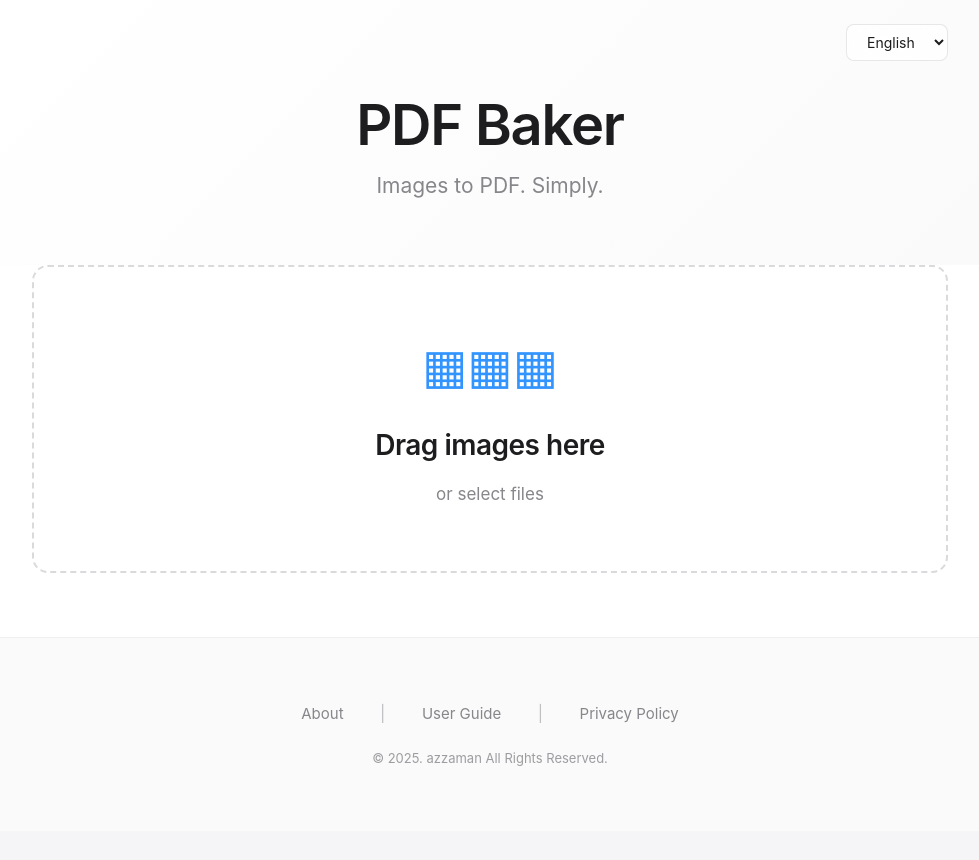
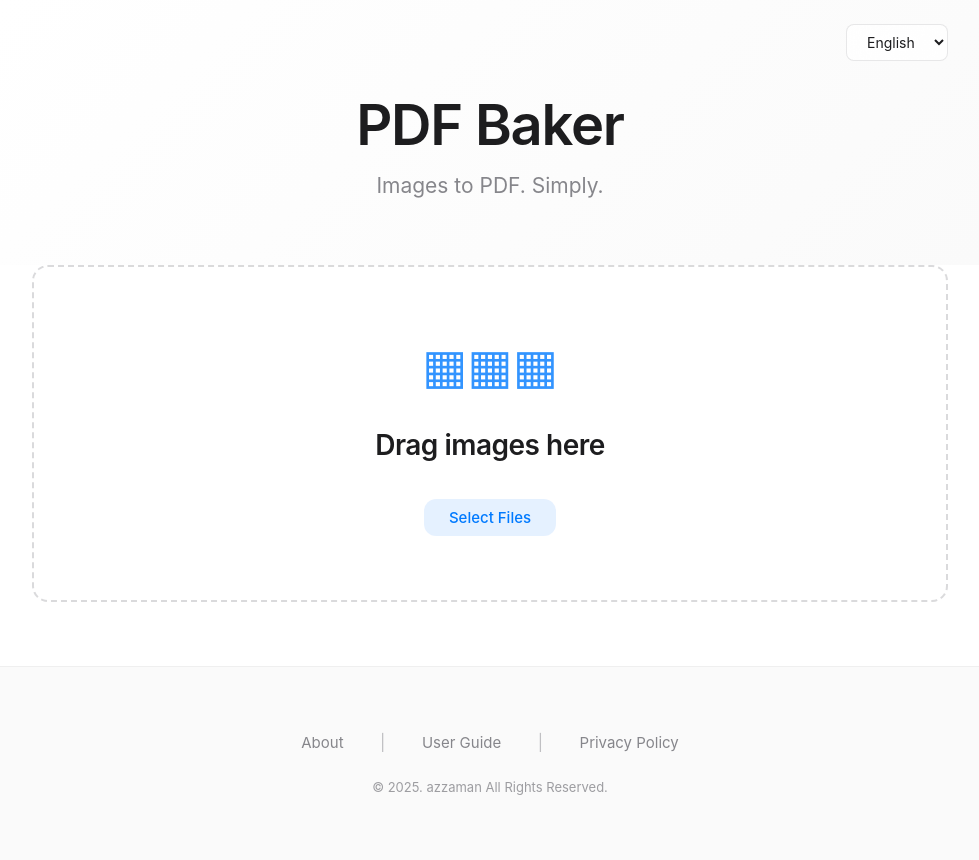
Before and after one commit to tokyogoa/pdf-baker, a plain HTML site: page index.html in a window 1280 px wide. Shown: the whole page, without its empty margins (150-1129 px from the left). Before the commit the page ends 831 px from the top, so only its background shows below. Drawn offline with nearby package versions, Linux system fonts and the light colour scheme.

```diff
--- a/index.html
+++ b/index.html
@@ -88,8 +88,10 @@
             <div class="upload-section">
                 <div class="upload-area" id="fileDropArea">
                     <div class="upload-icon">▦▦▦</div>
-                    <h2 id="dropTitle">Drag images here</h2>
-                    <p id="dropSubtitle">or select files</p>
+                    <div class="upload-text">
+                        <h2 id="dropTitle">Drag images here</h2>
+                        <button type="button" class="select-files-button" id="selectFilesButton">Select Files</button>
+                    </div>
                     <input type="file" id="fileInput" accept="image/*" multiple capture="environment">
                 </div>
 
--- a/script.js
+++ b/script.js
@@ -9,7 +9,6 @@
         title: 'PDF Baker',
         subtitle: 'Images to PDF. Simply.',
         dropTitle: 'Drag images here',
-        dropSubtitle: 'or select files',
         selectFiles: 'Select Files',
         selectedImages: 'Selected Images',
         settings: 'Settings',
@@ -51,7 +50,6 @@
         title: 'PDF Baker',
         subtitle: '画像をPDFに。シンプルに。',
         dropTitle: '画像をここにドロップしてください',
-        dropSubtitle: 'またはファイルを選択',
         selectFiles: 'ファイル選択',
         selectedImages: '選択された画像',
         settings: '設定',
@@ -93,7 +91,6 @@
         title: 'PDF Baker',
         subtitle: '图片转PDF，简单易用。',
         dropTitle: '将图片拖到这里',
-        dropSubtitle: '或选择文件',
         selectFiles: '选择文件',
         selectedImages: '已选择的图片',
         settings: '设置',
@@ -135,7 +132,6 @@
         title: 'PDF Baker',
         subtitle: '이미지를 PDF로. 간단하게.',
         dropTitle: '이미지를 여기에 끌어다 놓으세요',
-        dropSubtitle: '또는 파일을 선택하세요',
         selectFiles: '파일 선택',
         selectedImages: '선택된 이미지',
         settings: '설정',
@@ -184,6 +180,7 @@
 const actionSection = document.getElementById('actionSection');
 const convertButton = document.getElementById('convertButton');
 const clearButton = document.getElementById('clearButton');
+const selectFilesButton = document.getElementById('selectFilesButton');
 const pageSize = document.getElementById('pageSize');
 const orientation = document.getElementById('orientation');
 const quality = document.getElementById('quality');
@@ -233,6 +230,7 @@
     fileDropArea.addEventListener('dragleave', handleDragLeave);
     fileDropArea.addEventListener('drop', handleDrop);
     fileDropArea.addEventListener('click', () => fileInput.click());
+    selectFilesButton.addEventListener('click', (e) => { e.stopPropagation(); fileInput.click(); });
 
     // Button events
     convertButton.addEventListener('click', convertToPDF);
@@ -256,7 +254,7 @@
         'appTitle': lang.title,
         'appSubtitle': lang.subtitle,
         'dropTitle': lang.dropTitle,
-        'dropSubtitle': lang.dropSubtitle,
+        'selectFilesButton': lang.selectFiles,
         'selectedImagesTitle': lang.selectedImages,
         'settingsTitle': lang.settings,
         'pageSizeLabel': lang.pageSize,
@@ -375,7 +373,7 @@
 
 function createImagePreviewItem(file, dataUrl, index) {
     const item = document.createElement('div');
-    item.className = 'image-item';
+    item.className = 'file-item';
 
     item.innerHTML = `
         <img src="${dataUrl}" alt="${file.name}">
@@ -533,7 +531,7 @@
         };
     } else {
         // Fit to page with margin
-        const margin = 20;
+        const margin = 10; // 여백을 20mm에서 10mm로 줄여 이미지를 더 크게 표시합니다.
         const maxWidth = pageWidth - (margin * 2);
         const maxHeight = pageHeight - (margin * 2);
 
--- a/styles.css
+++ b/styles.css
@@ -156,6 +156,12 @@
   transition: opacity 0.3s var(--ease-out);
 }
 
+.upload-text {
+  display: flex;
+  flex-direction: column;
+  align-items: center;
+}
+
 .upload-area:hover {
   border-color: var(--apple-blue);
   transform: translateY(-2px);
@@ -189,11 +195,29 @@
   margin-bottom: var(--spacing-sm);
 }
 
-.upload-area p {
+.select-files-button {
+  display: inline-block;
+  margin-top: var(--spacing-sm);
+  padding: var(--spacing-xs) var(--spacing-md);
+  background: rgba(0, 122, 255, 0.1);
+  color: var(--apple-blue);
+  border: 1px solid transparent;
+  border-radius: var(--radius-subtle);
   font-family: var(--font-text);
-  font-size: 17px;
-  color: var(--cool-gray);
-  line-height: 1.41;
+  font-size: 15px;
+  font-weight: 500;
+  cursor: pointer;
+  transition: all 0.2s var(--ease-out);
+}
+
+.select-files-button:hover {
+  background: var(--apple-blue);
+  color: var(--pure-white);
+  transform: scale(1.05);
+}
+
+.upload-area:hover .select-files-button {
+  border-color: var(--apple-blue);
 }
 
 #fileInput {
@@ -219,7 +243,7 @@
 
 #imagePreview {
   display: grid;
-  grid-template-columns: repeat(auto-fill, minmax(180px, 1fr));
+  grid-template-columns: repeat(auto-fill, minmax(100px, 1fr));
   gap: var(--spacing-md);
   margin-bottom: var(--spacing-xl);
   max-width: 100%;
@@ -244,7 +268,7 @@
 
 .file-item img {
   width: 100%;
-  height: 120px;
+  height: 80px;
   object-fit: contain; /* cover에서 contain으로 변경하여 이미지 전체가 보이도록 */
   object-position: center;
   border-radius: calc(var(--radius-subtle) - 4px);
@@ -258,11 +282,11 @@
   color: var(--cool-gray);
   text-align: center;
   line-height: 1.3;
-  word-break: break-word;
+  word-break: break-all; /* 단어 단위가 아닌 글자 단위로 줄바꿈하여 공간 활용 */
   overflow: hidden;
   text-overflow: ellipsis;
   display: -webkit-box;
-  -webkit-line-clamp: 2; /* 최대 2줄까지만 표시 */
+  -webkit-line-clamp: 2;
   line-clamp: 2; /* 표준 속성 */
   -webkit-box-orient: vertical;
   max-width: 100%;
```
